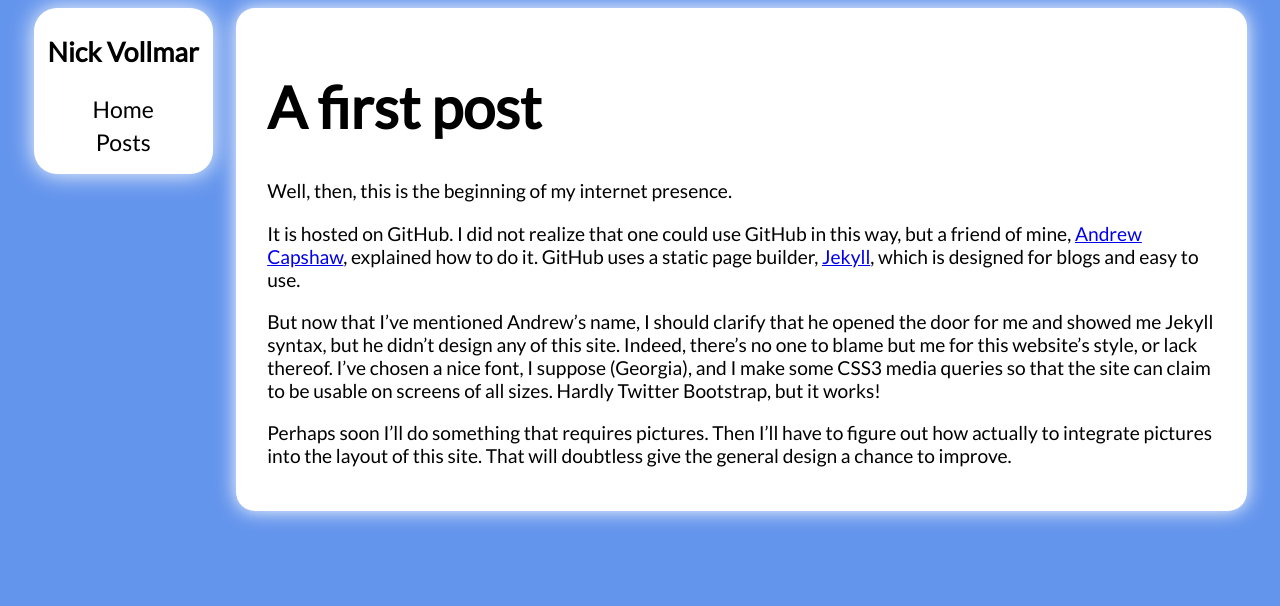
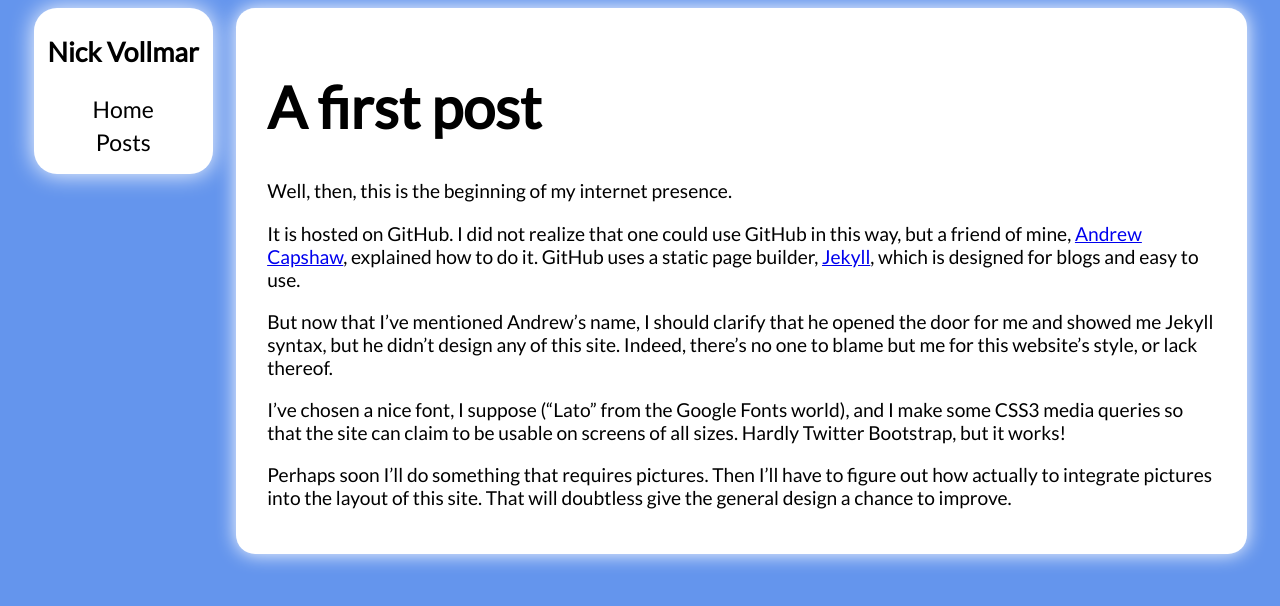
Before and after one commit to nickvollmar/nickvollmar.github.io, a Jekyll site: the page built from _posts/2013-06-16-first-post.md, in a window 1280 px wide. Shown: the top 606 px of the page. Built offline with Jekyll 4.4.1, drawn with Linux system fonts in a browser that asks for light colours.

Commit message:
I don't think I understood what that Jekyll 'if' stmt was doing. As a matter of fact, I likely still don't.
Also, I changed the font text on my First Post page.
I figure that is okay -- but I won't make a habit of editing posts, I swear.

```diff
--- a/_posts/2013-06-16-first-post.md
+++ b/_posts/2013-06-16-first-post.md
@@ -12,6 +12,7 @@ which is designed for blogs and easy to use.
 
 But now that I've mentioned Andrew's name, I should clarify that he opened the door for me and showed me Jekyll syntax, but he didn't design any of this site.
 Indeed, there's no one to blame but me for this website's style, or lack thereof.
-I've chosen a nice font, I suppose (Georgia), and I make some CSS3 media queries so that the site can claim to be usable on screens of all sizes. Hardly Twitter Bootstrap, but it works!
+
+I've chosen a nice font, I suppose ("Lato" from the Google Fonts world), and I make some CSS3 media queries so that the site can claim to be usable on screens of all sizes. Hardly Twitter Bootstrap, but it works!
 
 Perhaps soon I'll do something that requires pictures. Then I'll have to figure out how actually to integrate pictures into the layout of this site. That will doubtless give the general design a chance to improve.
--- a/post-list.html
+++ b/post-list.html
@@ -6,7 +6,7 @@ title: Posts
 I plan on writing posts at intervals. They will end up here.
 
 <ul>
-{% for post in site.posts %}{% if post.published %}
+{% for post in site.posts %}{% if post.published == "true" %}
 <li><a href="{{ post.url }}">{{ post.title }}</a></li>
 {% endif %}{% endfor %}
 </ul>
```
Also changed, not shown: _posts/2013-6-2-test.md (+1 -2 lines).
